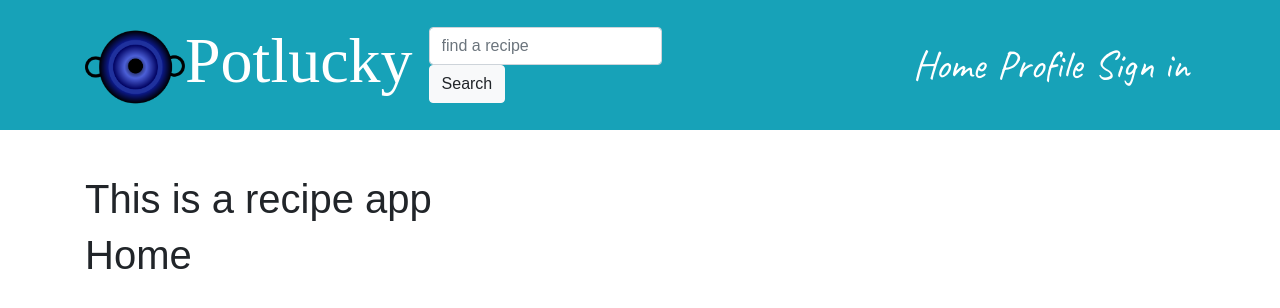
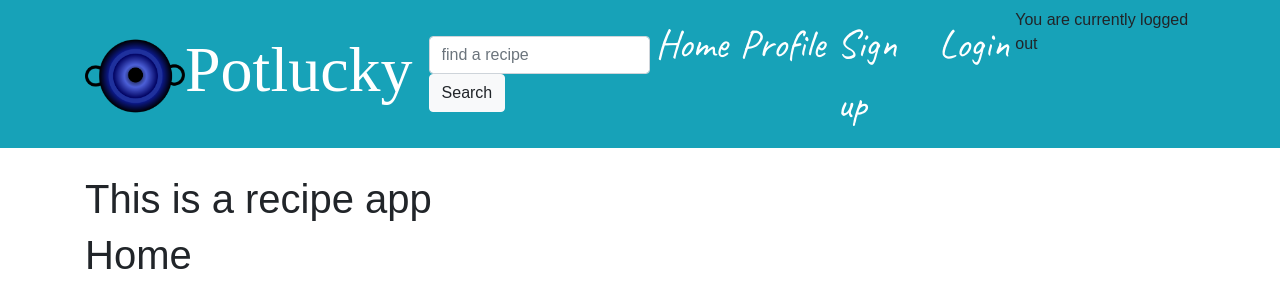
Before and after one commit to CozyPlantlady/potluck-recipe-app, a React (Create React App) app: page / in a window 1280 px wide. Shown: the top 308 px of the page. Built offline with nearby package versions, Linux system fonts and the light colour scheme; no server answers; a web font is replaced by a local one.

Commit message:
Change sign in to Login, add Usecontext

```diff
--- a/src/App.js
+++ b/src/App.js
@@ -4,10 +4,32 @@ import Container from "react-bootstrap/Container";
 import {Route,Switch} from 'react-router-dom';
 import './api/axiosDefaults';
 import SignUpForm from './pages/auth/SignupForm';
-import SignInForm from './pages/auth/SigninForm';
+import LogInForm from './pages/auth/LoginForm';
+import { createContext, useEffect, useState } from 'react';
+import axios from 'axios';
+
+export const CurrentUserContext = createContext();
+export const setCurrentUserContext = createContext();
 
 function App() {
+  const [currentUser, setCurrentUser] = useState(null);
+
+  const handleMount = async () => {
+    try {
+      const {data} = await axios.get('dj-rest-auth/user/')
+      setCurrentUser(data)
+    }catch(err){
+      console.log(err)
+    };
+  };
+
+  useEffect(() => {
+    handleMount()
+  }, []);
+
   return (
+    <CurrentUserContext.Provider value={currentUser}>
+      <setCurrentUserContext.Provider value={setCurrentUser}>
         <div className={styles.App}>
           <NavBar></NavBar>
           <Container className={styles.Main}>
@@ -15,13 +37,15 @@ function App() {
             <Switch>
               <Route exact path="/" render={() => <h1>Home</h1>} />
               <Route exact path="/profile" render={() => <h1>Profile</h1>} />
-          <Route exact path="/signin" render={() => <SignInForm /> } />
+              <Route exact path="/login" render={() => <LogInForm /> } />
               <Route exact path="/signup" render={() => <SignUpForm /> } />
               <Route render={() => <p>Sorry, can't find that page</p>} />
             </Switch>
           </Container>
         </div>
+      </setCurrentUserContext.Provider>
+    </CurrentUserContext.Provider>
   );
-}
+};
 
 export default App;
--- a/src/components/NavBar.js
+++ b/src/components/NavBar.js
@@ -1,10 +1,19 @@
-import React from 'react'
+import React, { useContext } from 'react'
 import { Container, Nav, Navbar, Form, FormControl, Button } from 'react-bootstrap'
 import logo from '../assets/logo.png'
 import styles from '../components/styles/NavBar.module.css'
 import { NavLink } from "react-router-dom"
+import { CurrentUserContext } from '../App'
 
 const NavBar = () => {
+  const currentUser = useContext(CurrentUserContext);
+
+  const loggedInIcons = <>{currentUser?.username}</>;
+  const loggedOutIcons = (
+    <>
+    <p> You are currently logged out</p></>
+  );
+
   return (
     <Navbar className={styles.NavBar} bg="info" variant="dark" expand="lg" fixed="top">
         <Container>
@@ -27,16 +36,23 @@ const NavBar = () => {
                   className={styles.NavLink}
                   >Home
                   </NavLink>
+
                   <NavLink
                   to="/profile"
                   className={styles.NavLink}>
                   Profile
                   </NavLink>
                   <NavLink
-                  to="/signin"
+                  to="/signup"
                   className={styles.NavLink}
-                  >Sign in
+                  >Sign up
                   </NavLink>
+                  <NavLink
+                  to="/login"
+                  className={styles.NavLink}
+                  >Login
+                  </NavLink>
+                  {currentUser ? loggedInIcons : loggedOutIcons}
                 </Nav>
             </Navbar.Collapse>
           </Container>
--- a/src/pages/auth/SigninForm.js
+++ b/src/pages/auth/LoginForm.js
@@ -1,4 +1,4 @@
-import React, { useState } from "react";
+import React, { useContext, useState } from "react";
 
 import Form from "react-bootstrap/Form";
 import Alert from "react-bootstrap/Alert";
@@ -9,22 +9,26 @@ import Container from "react-bootstrap/Container";
 
 import { Link, useHistory } from "react-router-dom";
 import axios from "axios";
+import { setCurrentUserContext } from "../../App";
 
-const SignInForm = () => {
-        const [signInData, setSignInData] = useState({
+function LogInForm() {
+
+    const setCurrentUser = useContext(setCurrentUserContext);
+
+    const [logInData, setLogInData] = useState({
         username: "",
         password: "",
     });
 
-        const { username, password } = signInData;
+    const { username, password } = logInData;
 
     const [errors, setErrors] = useState({});
 
     const history = useHistory();
 
     const handleChange = (event) => {
-            setSignInData({
-                ...signInData,
+        setLogInData({
+            ...logInData,
             [event.target.name]: event.target.value
         });
     };
@@ -32,17 +36,19 @@ const SignInForm = () => {
     const handleSubmit = async (event) => {
         event.preventDefault();
         try {
-                await axios.post('/dj-rest-auth/login/', signInData);
+            const {data} = await axios.post('/dj-rest-auth/login/', logInData);
+            setCurrentUser(data.user);
             history.push("/");
         } catch(err){
-                setErrors(err.response?.data)
+            setErrors(err.response?.data);
         }
     };
+
     return (
         <Row>
         <Col className="my-auto py-2 p-md-2" md={6}>
             <Container>
-                <Link to="/">
+                <Link to="/signup">
                 Don't have an account? <span>Sign up!</span>
                 </Link>
             </Container>
@@ -82,6 +88,11 @@ const SignInForm = () => {
                 <Button variant="primary" type="submit">
                     Sign in
                 </Button>
+                {errors.non_field_errors?.map((message, idx) =>
+                    <Alert key={idx} variant="warning">
+                      {message}
+                    </Alert>
+                )}
 
             </Form>
             </Container>
@@ -95,4 +106,4 @@ const SignInForm = () => {
     );
     };
 
-    export default SignInForm;
+    export default LogInForm;
--- a/src/pages/auth/SignupForm.js
+++ b/src/pages/auth/SignupForm.js
@@ -30,7 +30,7 @@ const SignUpForm = () => {
         event.preventDefault();
         try {
             await axios.post('/dj-rest-auth/registration/', signUpData)
-            history.push('/signin')
+            history.push('/login')
         } catch(err){
             setErrors(err.response?.data)
         }
@@ -40,8 +40,8 @@ const SignUpForm = () => {
       <Row>
         <Col className="my-auto py-2 p-md-2" md={6}>
             <Container className={`${styles.link} mt-3`}>
-                <Link to="/signin">
-                Already have an account? <span>Sign in</span>
+                <Link to="/login">
+                Already have an account? <span>Log in</span>
                 </Link>
             </Container>
           <Container className="p-4">
```
Also changed, not shown: src/components/styles/loginForm.module.css (added), src/components/styles/signinForm.module.css (deleted). Lines whose indentation alone changed are shown as unchanged.
